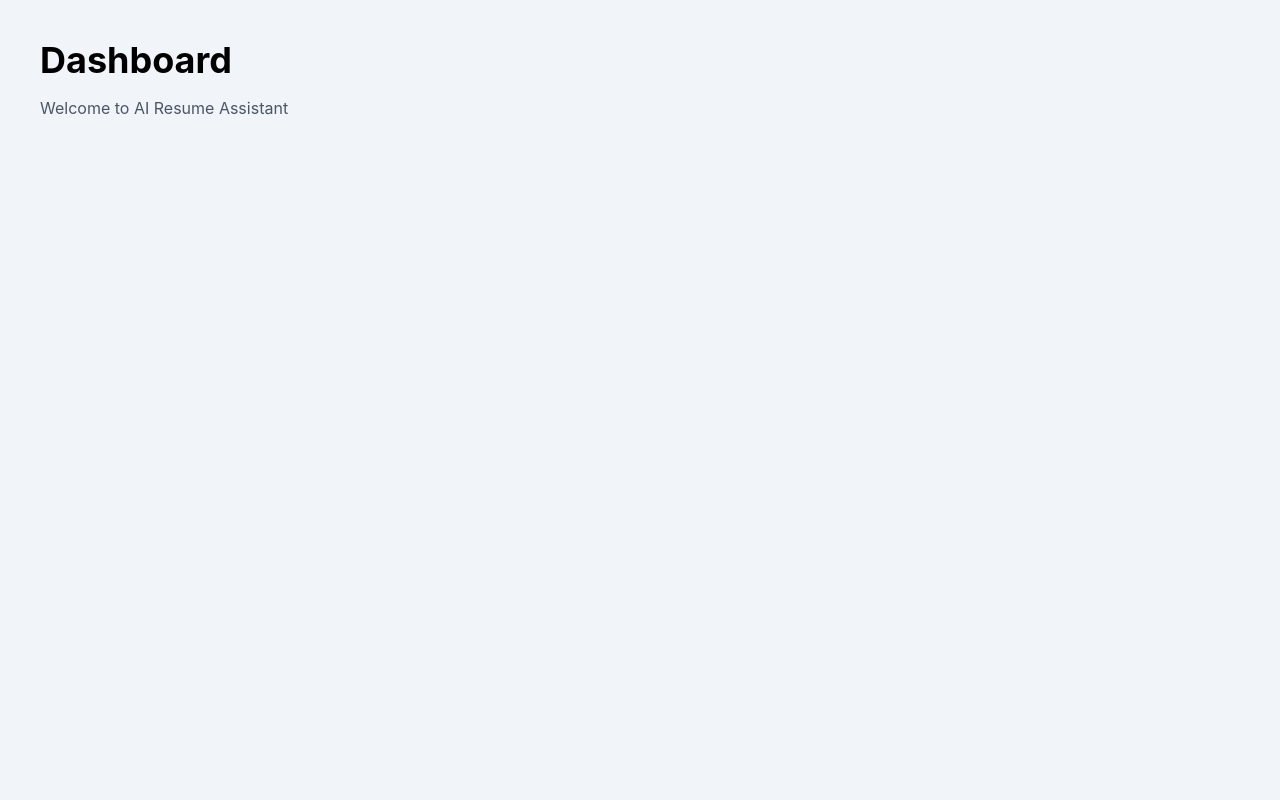
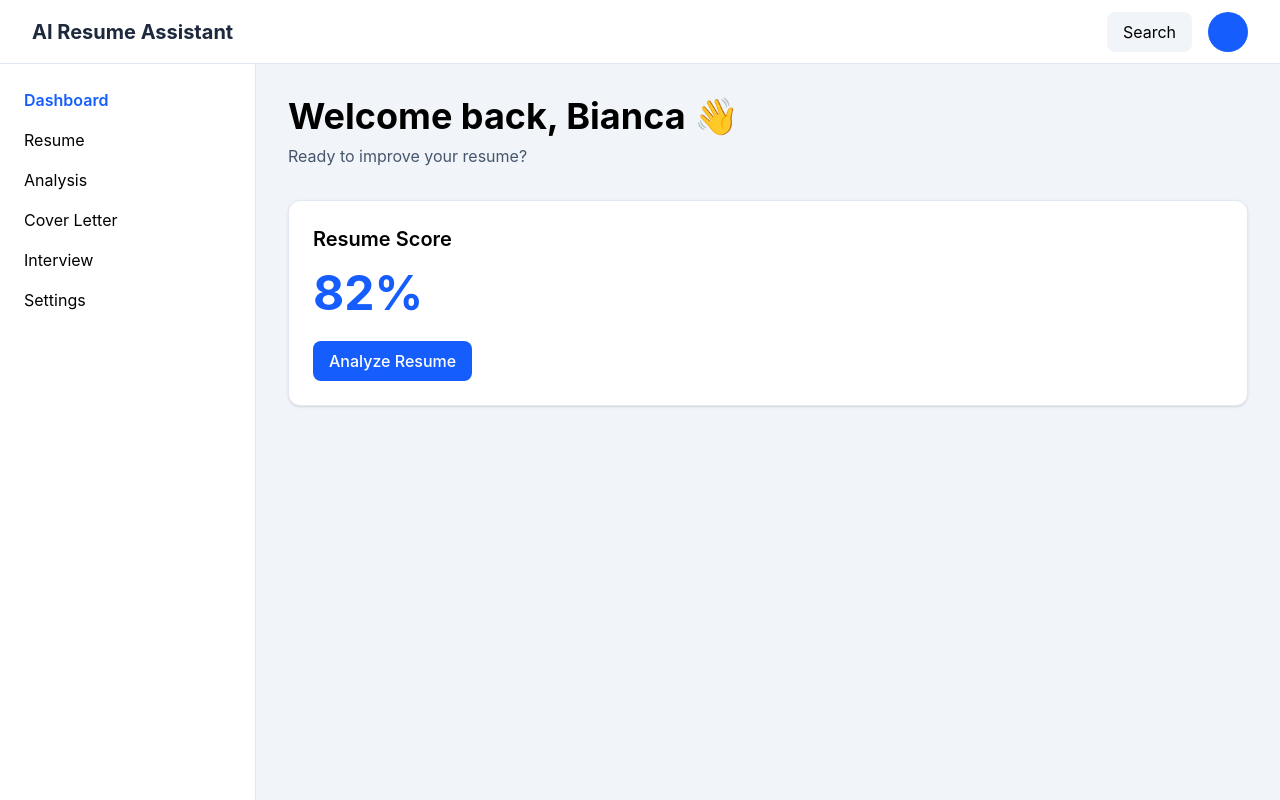
Before and after one commit to biancakisten/ai-resume-assistant, a React (Vite) app in the folder client/: page / in a window 1280 px wide. Built offline with nearby package versions, Linux system fonts and the light colour scheme.

Commit message:
feat: create reusable button and card components

```diff
--- a/client/src/features/dashboard/pages/DashboardPage.tsx
+++ b/client/src/features/dashboard/pages/DashboardPage.tsx
@@ -1,11 +1,38 @@
+import AppLayout from "../../../shared/layouts/AppLayout";
+import Button from "../../../shared/components/ui/Button/Button";
+import Card from "../../../shared/components/ui/Card/Card";
+
 function DashboardPage() {
   return (
-    <main className="min-h-screen bg-slate-100 p-10">
-      <h1 className="text-4xl font-bold">Dashboard</h1>
-      <p className="mt-4 text-gray-600">
-        Welcome to AI Resume Assistant
-      </p>
-    </main>
+    <AppLayout>
+      <div className="space-y-8">
+        <div>
+          <h2 className="text-4xl font-bold">
+            Welcome back, Bianca 👋
+          </h2>
+
+          <p className="mt-2 text-slate-600">
+            Ready to improve your resume?
+          </p>
+        </div>
+
+        <Card>
+          <h3 className="text-xl font-semibold">
+            Resume Score
+          </h3>
+
+          <p className="mt-4 text-5xl font-bold text-blue-600">
+            82%
+          </p>
+
+          <div className="mt-6">
+            <Button>
+              Analyze Resume
+            </Button>
+          </div>
+        </Card>
+      </div>
+    </AppLayout>
   );
 }
 
--- /dev/null
+++ b/client/src/shared/components/UI/Button/Button.tsx
@@ -0,0 +1,33 @@
+type ButtonProps = {
+  children: React.ReactNode;
+  variant?: "primary" | "secondary";
+  onClick?: () => void;
+};
+
+function Button({
+  children,
+  variant = "primary",
+  onClick,
+}: ButtonProps) {
+  const baseStyles =
+    "rounded-lg px-4 py-2 font-medium transition-colors";
+
+  const variants = {
+    primary:
+      "bg-blue-600 text-white hover:bg-blue-700",
+
+    secondary:
+      "bg-slate-200 text-slate-800 hover:bg-slate-300",
+  };
+
+  return (
+    <button
+      className={`${baseStyles} ${variants[variant]}`}
+      onClick={onClick}
+    >
+      {children}
+    </button>
+  );
+}
+
+export default Button;
--- /dev/null
+++ b/client/src/shared/components/UI/Card/Card.tsx
@@ -0,0 +1,13 @@
+type CardProps = {
+  children: React.ReactNode;
+};
+
+function Card({ children }: CardProps) {
+  return (
+    <div className="rounded-xl border border-slate-200 bg-white p-6 shadow-sm">
+      {children}
+    </div>
+  );
+}
+
+export default Card;
--- /dev/null
+++ b/client/src/shared/layouts/AppLayout.tsx
@@ -0,0 +1,25 @@
+import { ReactNode } from "react";
+import Header from "./Header";
+import Sidebar from "./Sidebar";
+
+interface AppLayoutProps {
+  children: ReactNode;
+}
+
+function AppLayout({ children }: AppLayoutProps) {
+  return (
+    <div className="flex h-screen flex-col">
+      <Header />
+
+      <div className="flex flex-1 overflow-hidden">
+        <Sidebar />
+
+        <main className="flex-1 overflow-y-auto bg-slate-100 p-8">
+          {children}
+        </main>
+      </div>
+    </div>
+  );
+}
+
+export default AppLayout;
--- /dev/null
+++ b/client/src/shared/layouts/Header.tsx
@@ -0,0 +1,19 @@
+function Header() {
+  return (
+    <header className="flex h-16 items-center justify-between border-b border-slate-200 bg-white px-8">
+      <h1 className="text-xl font-bold text-slate-800">
+        AI Resume Assistant
+      </h1>
+
+      <div className="flex items-center gap-4">
+        <button className="rounded-lg bg-slate-100 px-4 py-2 hover:bg-slate-200">
+          Search
+        </button>
+
+        <div className="h-10 w-10 rounded-full bg-blue-600"></div>
+      </div>
+    </header>
+  );
+}
+
+export default Header;
--- /dev/null
+++ b/client/src/shared/layouts/Sidebar.tsx
@@ -0,0 +1,18 @@
+function Sidebar() {
+  return (
+    <aside className="w-64 border-r border-slate-200 bg-white p-6">
+      <nav>
+        <ul className="space-y-4">
+          <li className="font-semibold text-blue-600">Dashboard</li>
+          <li>Resume</li>
+          <li>Analysis</li>
+          <li>Cover Letter</li>
+          <li>Interview</li>
+          <li>Settings</li>
+        </ul>
+      </nav>
+    </aside>
+  );
+}
+
+export default Sidebar;
```
Also changed, not shown: client/src/shared/layouts/MainContent.tsx (added).
